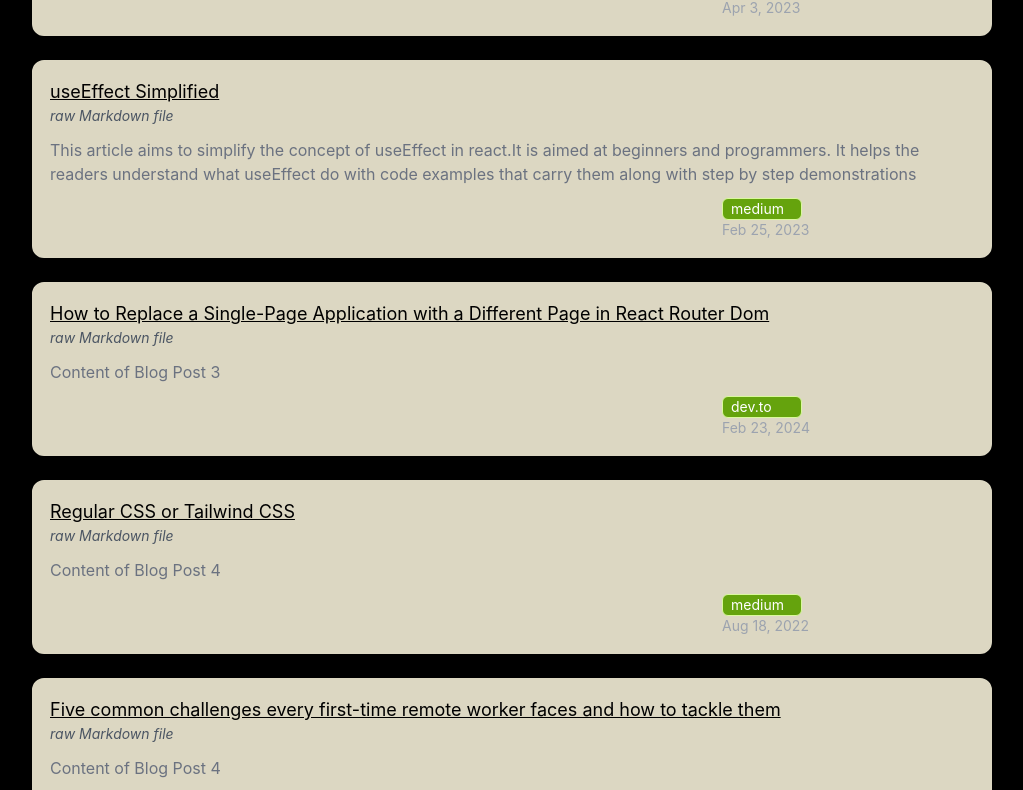
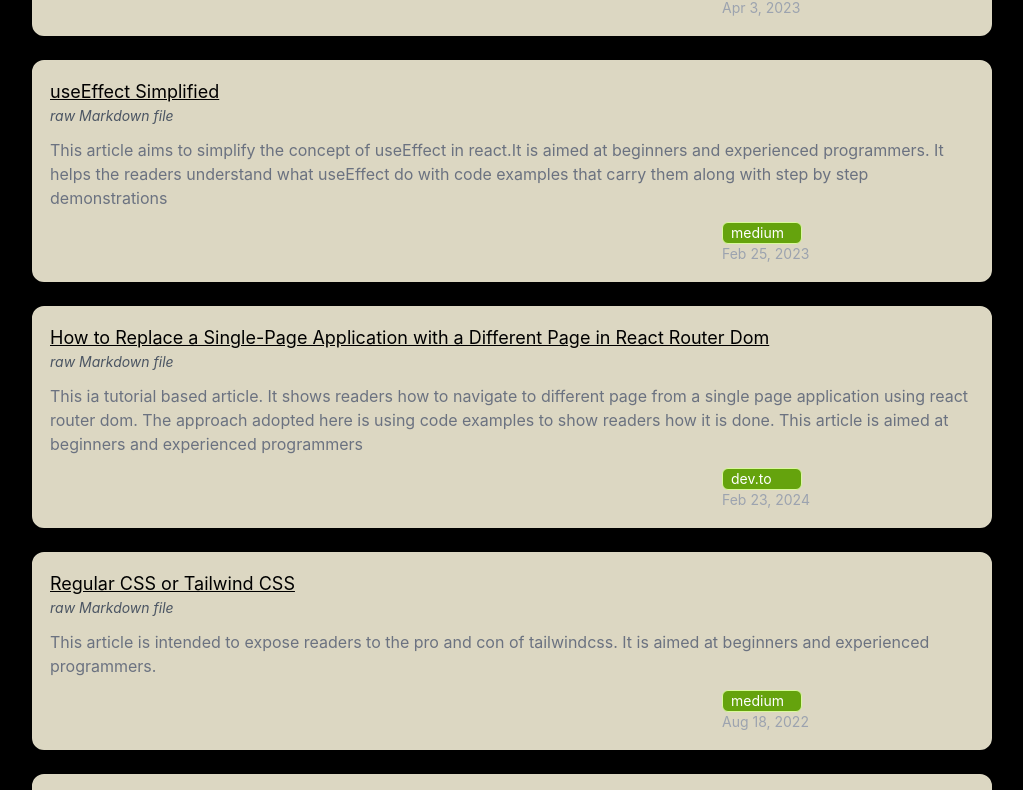
Before and after one commit to mosimiDev/mosimiPortfolioWebsite, a React (Create React App) app: page /blog in a window 1280 px wide. Shown: the part 1878-2668 px from the top of the page, without its empty margins (0-1023 px from the left). Built offline with nearby package versions, Linux system fonts and the light colour scheme.

Commit message:
added files to the description of the blog

```diff
--- a/src/components/BlogItems.js
+++ b/src/components/BlogItems.js
@@ -97,7 +97,7 @@ export const BlogItems = [
   {
     id: 8,
     title: "useEffect Simplified",
-    description: "This article aims to simplify the concept of useEffect in react.It is aimed at beginners and programmers. It helps the readers understand what useEffect do with code examples that carry them along with step by step demonstrations",
+    description: "This article aims to simplify the concept of useEffect in react.It is aimed at beginners and experienced programmers. It helps the readers understand what useEffect do with code examples that carry them along with step by step demonstrations",
     platform: "medium",
     date: "Feb 25, 2023",
     link: "https://medium.com/@MosimiDev/use-effect-simplified-hooks-in-react-932e10d9b902",
@@ -110,7 +110,7 @@ export const BlogItems = [
     id: 9,
     title:
       "How to Replace a Single-Page Application with a Different Page in React Router Dom",
-    description: "Content of Blog Post 3",
+    description: "This ia tutorial based article. It shows readers how to navigate to different page from a single page application using react router dom. The approach adopted here is using code examples to show readers how it is done. This article is aimed at beginners and experienced programmers ",
     platform: "dev.to",
     date: "Feb 23, 2024",
     link: "https://dev.to/mosimidev/how-to-replace-a-single-page-application-with-a-different-page-in-react-router-2f84",
@@ -122,7 +122,7 @@ export const BlogItems = [
   {
     id: 10,
     title: "Regular CSS or Tailwind CSS",
-    description: "Content of Blog Post 4",
+    description: "This article is intended to expose readers to the pro and con of tailwindcss. It is aimed at beginners and experienced programmers.",
     platform: "medium",
     date: "Aug 18, 2022",
     link: "https://medium.com/@MosimiDev/regular-css-or-tailwind-css-5a11b7771539",
@@ -135,7 +135,7 @@ export const BlogItems = [
     id: 11,
     title:
       "Five common challenges every first-time remote worker faces and how to tackle them",
-    description: "Content of Blog Post 4",
+    description: "This article intends to enlighten readers on the challenges that comes with working remotely and hacks on how to deal with these challenges. It is aimed at laymen, professionals and creatives that are dominant in the remote working space.",
     platform: "medium",
     date: "Nov 16, 2023",
     link: "https://medium.com/@MosimiDev/5-common-challenges-every-first-time-remote-worker-faces-and-how-to-tackle-them-d65fa08db776",
```
